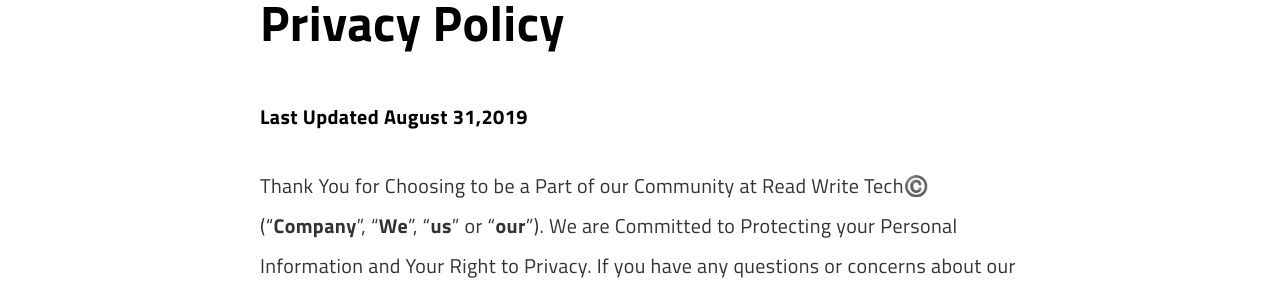
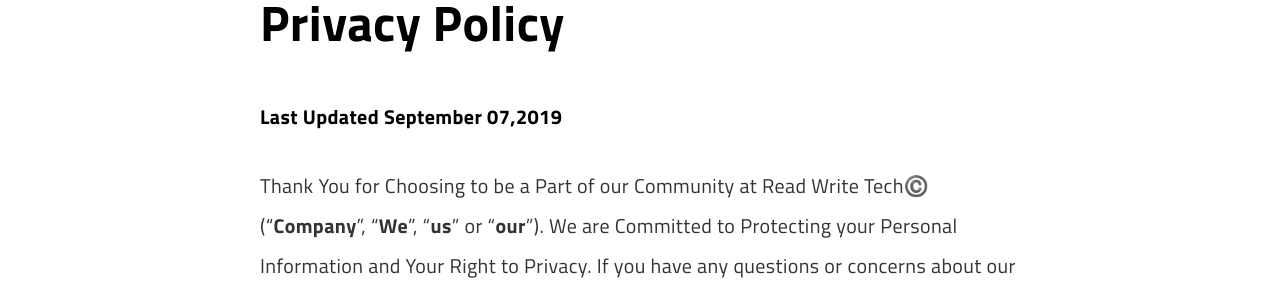
Before and after one commit to tks18/abandoned-read-write-tech, a Jekyll site: the page built from pages/policy.md, in a window 1280 px wide and 900 px high. Shown: the part 163-459 px from the top of the window. Built offline with Jekyll 4.4.1, drawn with Linux system fonts in a browser that asks for light colours; a script that is not in the unit is left out.

Commit message:
Privacy Policy Fix

```diff
--- a/pages/policy.md
+++ b/pages/policy.md
@@ -7,7 +7,7 @@ menu: false
 ---
 
 # Privacy Policy
-#### Last Updated August 31,2019
+#### Last Updated September 07,2019
 
 Thank You for Choosing to be a Part of  our Community at Read Write Tech©️ ("<b>Company</b>", "<b>We</b>", "<b>us</b>" or "<b>our</b>"). We are Committed to Protecting your Personal Information and Your Right to Privacy. If you have any questions or concerns about our policy, or our Practices with regards to your personal information, please contact us at [tksudharshan@gmail.com](mailto:tksudharshan@gmail.com).
 
```
